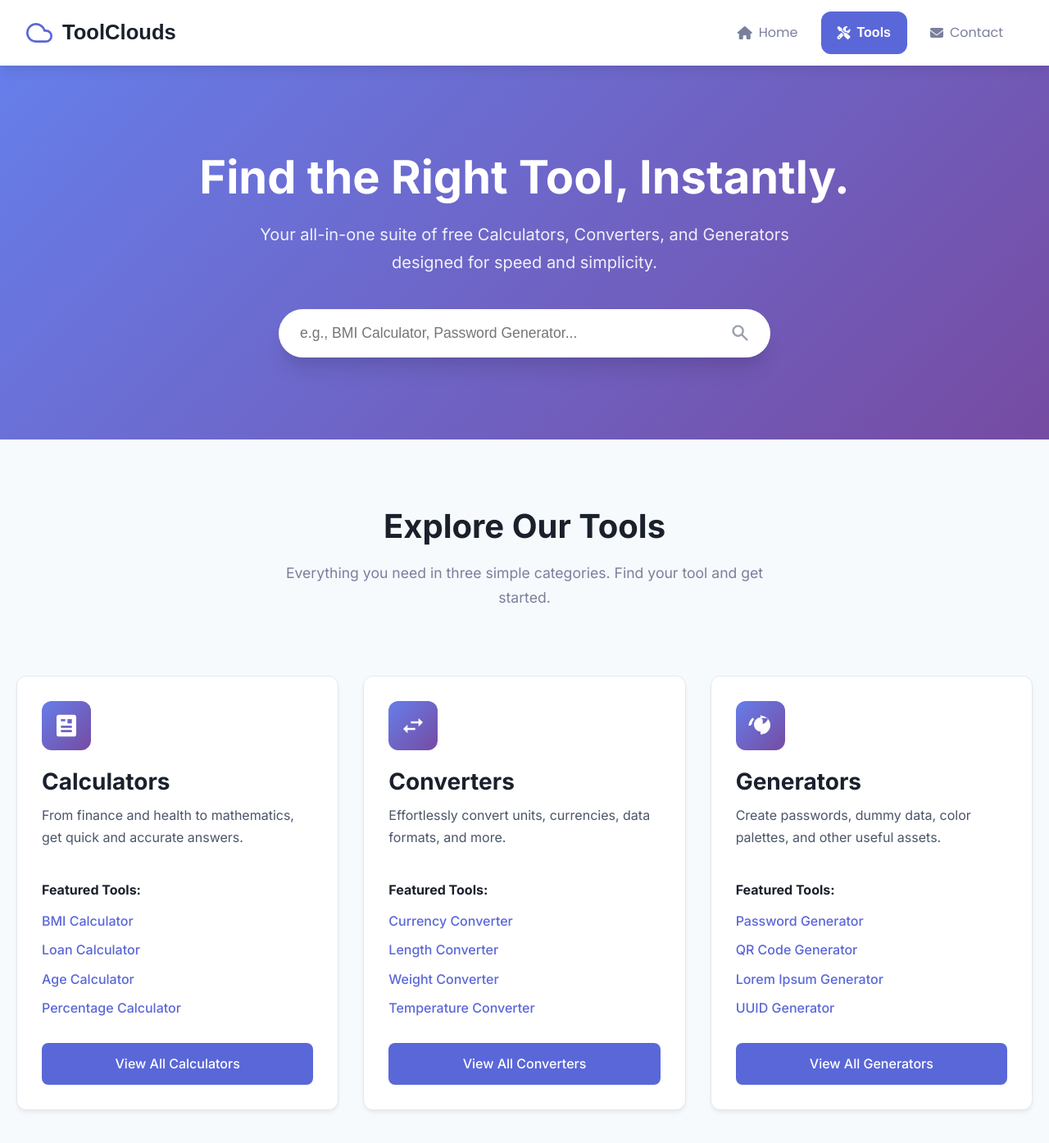
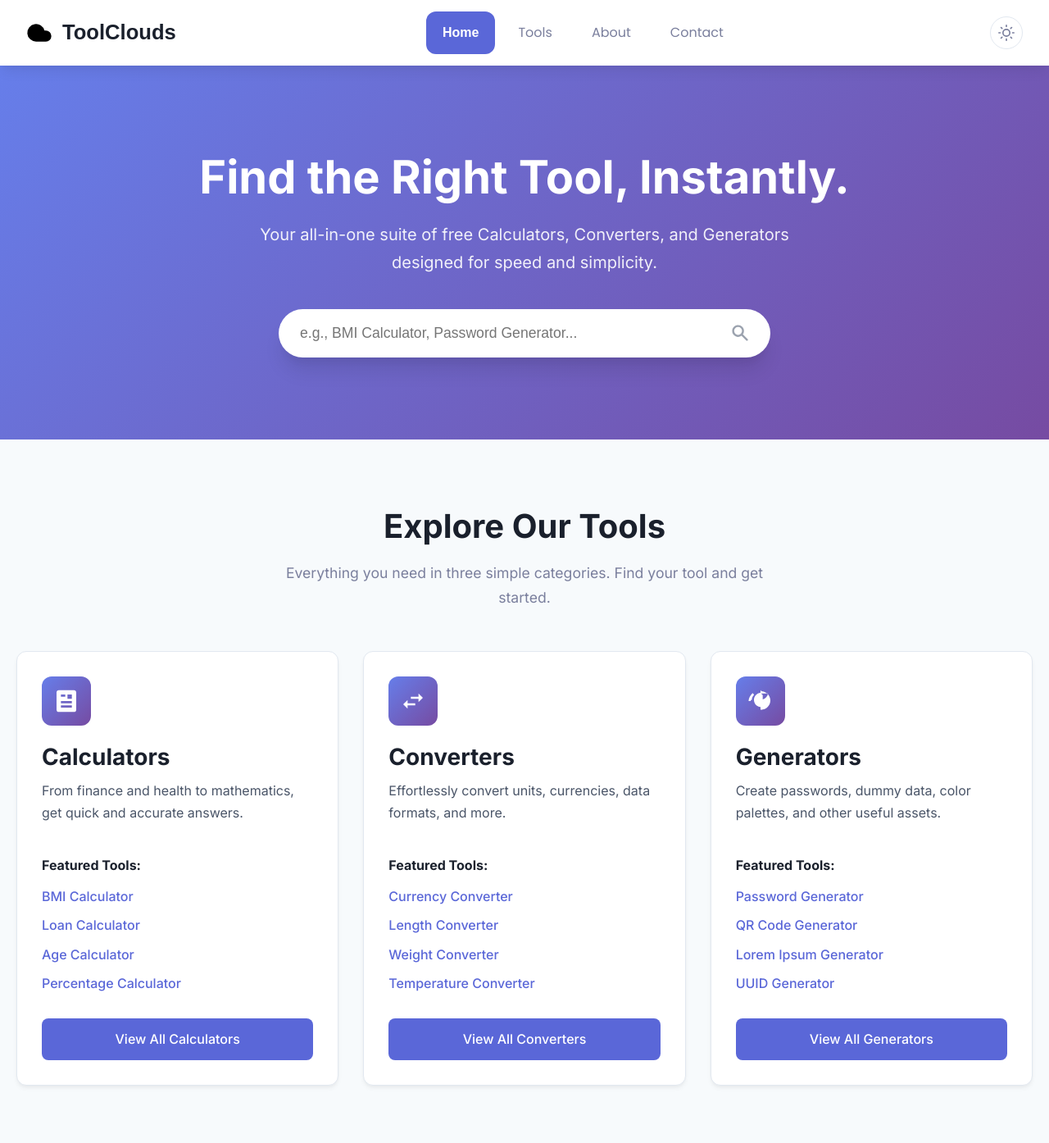
Before and after one commit to ManjeetCodes0/toolclouds, a Jekyll site: the page built from index.markdown, in a window 1280 px wide and 1400 px high. Shown: the top 1394 px of the window at 82% size. Built offline with Jekyll 4.4.1, drawn with Linux system fonts in a browser that asks for light colours; some web fonts are replaced.

Commit message:
add night mode

```diff
--- a/_includes/navbar.html
+++ b/_includes/navbar.html
@@ -1,47 +1,51 @@
+{%- assign basePath = '' -%}
+{%- if page.url contains '/us/' -%}
+    {%- assign basePath = '/us' -%}
+{%- endif -%}
+
 <header class="site-header">
     <div class="header-container">
-        <a href="/" class="logo">
-            <svg class="logo-icon" xmlns="http://www.w3.org/2000/svg" viewBox="0 0 24 24" fill="none"
-                stroke="currentColor" stroke-width="2" stroke-linecap="round" stroke-linejoin="round">
-                <path d="M18 10h-1.26A8 8 0 1 0 9 20h9a5 5 0 0 0 0-10z"></path>
-            </svg>
+        <a href="{{ basePath | default: '/' }}" class="logo">
+            <svg class="logo-icon" xmlns="http://www.w3.org/2000/svg" viewBox="0 0 24 24"><path d="M18 10h-1.26A8 8 0 1 0 9 20h9a5 5 0 0 0 0-10z"></path></svg>
             <span>ToolClouds</span>
         </a>
+
         <nav class="main-nav">
             <ul class="nav-list">
-                <li class="nav-item"><a href="/" class="nav-link" aria-current="page"><i
-                            class="fas fa-home"></i><span>Home</span></a></li>
+                <li class="nav-item"><a href="{{ basePath | default: '/' }}" class="nav-link {% if page.url == '/' or page.url == '/us/' %}active{% endif %}">Home</a></li>
                 <li class="nav-item dropdown">
-                    <a href="#" class="nav-link active"><i class="fas fa-tools"></i><span>Tools</span></a>
+                    <a href="#" class="nav-link">Tools</a>
                     <div class="dropdown-menu">
-                        <a href="/calculators" class="dropdown-item"><i
-                                class="fas fa-calculator"></i><span>Calculators</span></a>
-                        <a href="/converters" class="dropdown-item"><i
-                                class="fas fa-exchange-alt"></i><span>Converters</span></a>
-                        <a href="/generators" class="dropdown-item"><i
-                                class="fas fa-cog"></i><span>Generators</span></a>
+                        <a href="{{ basePath }}/calculators" class="dropdown-item">Calculators</a>
+                        <a href="{{ basePath }}/converters" class="dropdown-item">Converters</a>
+                        <a href="{{ basePath }}/generators" class="dropdown-item">Generators</a>
                     </div>
                 </li>
-                <!-- <li class="nav-item"><a href="/blog" class="nav-link"><i class="fas fa-blog"></i><span>Blog</span></a> -->
-                </li>
-                <li class="nav-item"><a href="/" class="nav-link"><i
-                            class="fas fa-envelope"></i><span>Contact</span></a></li>
+                <li class="nav-item"><a href="/about" class="nav-link {% if page.url == '/about/' or page.url == '/us/about/' %}active{% endif %}">About</a></li>
+                <li class="nav-item"><a href="/contact" class="nav-link {% if page.url == '/contact/' or page.url == '/us/contact/' %}active{% endif %}">Contact</a></li>
             </ul>
         </nav>
-        <button class="nav-toggler" id="js-nav-toggler">
-            <span></span><span></span><span></span>
-        </button>
+
+        <div class="header-actions">
+            <button class="theme-toggle" id="theme-toggle" title="Toggle theme">
+                <svg class="sun-icon" xmlns="http://www.w3.org/2000/svg" viewBox="0 0 24 24" fill="none" stroke="currentColor" stroke-width="2" stroke-linecap="round" stroke-linejoin="round"><circle cx="12" cy="12" r="5"></circle><line x1="12" y1="1" x2="12" y2="3"></line><line x1="12" y1="21" x2="12" y2="23"></line><line x1="4.22" y1="4.22" x2="5.64" y2="5.64"></line><line x1="18.36" y1="18.36" x2="19.78" y2="19.78"></line><line x1="1" y1="12" x2="3" y2="12"></line><line x1="21" y1="12" x2="23" y2="12"></line><line x1="4.22" y1="19.78" x2="5.64" y2="18.36"></line><line x1="18.36" y1="5.64" x2="19.78" y2="4.22"></line></svg>
+                <svg class="moon-icon" xmlns="http://www.w3.org/2000/svg" viewBox="0 0 24 24" fill="none" stroke="currentColor" stroke-width="2" stroke-linecap="round" stroke-linejoin="round"><path d="M21 12.79A9 9 0 1 1 11.21 3 7 7 0 0 0 21 12.79z"></path></svg>
+            </button>
+            <button class="nav-toggler" id="nav-toggler">
+                <span></span><span></span><span></span>
+            </button>
+        </div>
     </div>
 </header>
 
-<nav class="mobile-nav" id="js-mobile-nav">
-    <button id="js-nav-close" class="nav-close-btn">&times;</button>
+<nav class="mobile-nav" id="mobile-nav">
+    <button id="nav-close" class="nav-close-btn">&times;</button>
     <ul class="mobile-nav-list">
-        <li><a href="/" class="mobile-nav-link">Home</a></li>
-        <li><a href="/calculators" class="mobile-nav-link">Calculators</a></li>
-        <li><a href="/converters" class="mobile-nav-link">Converters</a></li>
-        <li><a href="/generators" class="mobile-nav-link">Generators</a></li>
-        <li><a href="/blog" class="mobile-nav-link">Blog</a></li>
-        <li><a href="/" class="mobile-nav-link">Contact</a></li>
+        <li><a href="{{ basePath | default: '/' }}" class="mobile-nav-link">Home</a></li>
+        <li><a href="{{ basePath }}/calculators" class="mobile-nav-link">Calculators</a></li>
+        <li><a href="{{ basePath }}/converters" class="mobile-nav-link">Converters</a></li>
+        <li><a href="{{ basePath }}/generators" class="mobile-nav-link">Generators</a></li>
+        <li><a href="/about" class="mobile-nav-link">About</a></li>
+        <li><a href="/contact" class="mobile-nav-link">Contact</a></li>
     </ul>
 </nav>
--- a/assets/css/style.css
+++ b/assets/css/style.css
@@ -1,9 +1,3 @@
-/*
-==============================================
---- MASTER CSS FILE ---
-==============================================
-*/
-
 /* --- Inter --- */
 /* inter-regular - latin */
 @font-face {
@@ -91,10 +85,11 @@
     --color-heading: #1A202C;
     --color-body-text: #4A5568;
     --color-secondary-text: #7A7F9D;
+    --color-white-hero: #ffffff;
 
     /* Backgrounds & Borders */
     --color-background: #F7FAFC;
-    --color-white: #FFFFFF;
+    --color-white: #FFFFFF; /* Used for element backgrounds like cards/header */
     --color-border: #E2E8F0;
     --color-dark-bg: #23273B;
 
@@ -109,6 +104,26 @@
     /* Fonts */
     --font-primary: 'Inter', -apple-system, BlinkMacSystemFont, "Segoe UI", Roboto, Helvetica, Arial, sans-serif;
     --font-secondary: 'Poppins', sans-serif;
+}
+
+/* --- ADDED: DARK THEME VARIABLES --- */
+[data-theme="dark"] {
+    --color-primary: #7F8CF3;
+    --color-primary-dark: #5A67D8;
+    --color-primary-light: #3a2d5c;
+
+    --color-heading: #F7FAFC;
+    --color-body-text: #A0AEC0;
+    --color-secondary-text: #718096;
+
+    --color-background: #1A202C;
+    --color-white: #2D3748;
+    --color-border: #4A5568;
+    --color-dark-bg: #1A202C;
+
+    --shadow-sm: 0 4px 6px -1px rgba(0, 0, 0, 0.15), 0 2px 4px -1px rgba(0, 0, 0, 0.1);
+    --shadow-md: 0 10px 15px -3px rgba(0, 0, 0, 0.2), 0 4px 6px -2px rgba(0, 0, 0, 0.1);
+    --shadow-lg: 0 20px 25px -5px rgba(0, 0, 0, 0.25), 0 10px 10px -5px rgba(0, 0, 0, 0.1);
 }
 
 /* --- BASE & RESET STYLES --- */
@@ -127,6 +142,7 @@
     line-height: 1.7;
     width: 100%;
     overflow-x: hidden;
+    transition: background-color 0.3s, color 0.3s;
 }
 body.nav-open {
     overflow: hidden;
@@ -135,22 +151,20 @@
     color: var(--color-heading);
     font-weight: 700;
     line-height: 1.3;
+    transition: color 0.3s;
 }
 
-/*
-==============================================
---- HEADER / NAVBAR ---
-==============================================
-*/
+/* --- HEADER / NAVBAR --- */
 .site-header {
     background: var(--color-white);
     box-shadow: var(--shadow-md);
     height: var(--header-height);
     display: flex;
     align-items: center;
-    position: relative;
+    position: sticky; /* Changed to sticky for better behavior */
     top: 0;
     z-index: 100;
+    transition: var(--transition);
 }
 .header-container {
     max-width: 1280px;
@@ -178,7 +192,12 @@
 }
 .main-nav .nav-list {
     display: flex;
+    align-items: center; /* Vertically align items */
     list-style: none;
+}
+.nav-item {
+    display: flex; /* Added for alignment */
+    align-items: center;
 }
 .nav-link {
     display: flex;
@@ -195,6 +214,7 @@
 }
 .nav-link:hover {
     color: var(--color-heading);
+    background-color: var(--color-border);
 }
 .nav-link.active {
     background: var(--color-primary);
@@ -239,7 +259,7 @@
     align-items: center;
     padding: 0.8rem 1rem;
     text-decoration: none;
-    color: var(--color-white);
+    color: #f0f0f0; /* Adjusted for dark dropdown background */
     font-weight: 500;
     transition: var(--transition);
     border-radius: 8px;
@@ -253,6 +273,45 @@
     width: 20px;
     text-align: center;
 }
+
+/* --- ADDED: HEADER ACTIONS CONTAINER --- */
+.header-actions {
+    display: flex;
+    align-items: center;
+    gap: 1rem;
+}
+
+/* --- ADDED: THEME TOGGLE BUTTON --- */
+.theme-toggle {
+    background: none;
+    border: 1px solid var(--color-border);
+    color: var(--color-secondary-text);
+    width: 40px;
+    height: 40px;
+    border-radius: 50%;
+    cursor: pointer;
+    display: flex;
+    align-items: center;
+    justify-content: center;
+    padding: 0;
+    transition: var(--transition);
+}
+.theme-toggle:hover {
+    border-color: var(--color-primary);
+    color: var(--color-primary);
+}
+.theme-toggle svg {
+    width: 20px;
+    height: 20px;
+    stroke: currentColor;
+    transition: transform 0.3s ease;
+}
+.moon-icon { display: none; }
+.sun-icon { display: block; }
+[data-theme="dark"] .moon-icon { display: block; }
+[data-theme="dark"] .sun-icon { display: none; }
+
+/* --- MOBILE NAVIGATION --- */
 .nav-toggler {
     display: none;
     background: transparent;
@@ -261,6 +320,7 @@
     height: 40px;
     cursor: pointer;
     z-index: 1001;
+    position: relative; /* For z-index to work */
 }
 .nav-toggler span {
     width: 28px;
@@ -311,7 +371,7 @@
     display: block;
     padding: 1rem 0;
     text-decoration: none;
-    color: var(--color-white);
+    color: var(--color-white-hero);
     font-weight: 500;
     font-size: 2rem;
     font-family: var(--font-secondary);
@@ -333,44 +393,89 @@
 .nav-toggler.active span:nth-child(3) {
     transform: translateY(-9px) rotate(-45deg);
 }
-
-/*
- * CSS for the Mobile Navigation Close Button
- * Add this to your main stylesheet.
- */
-
 .nav-close-btn {
-    /* Positioning */
     position: absolute;
     top: 15px;
     right: 20px;
-    z-index: 1010; /* Make sure it's above other nav items */
-
-    /* Appearance */
+    z-index: 1010;
     background: transparent;
     border: none;
-    padding: 10px; /* Increases the clickable area */
-    color: #ffffff; /* A dark color, adjust to match your theme */
-    font-size: 2.5rem; /* Makes the '×' symbol large and tappable */
+    padding: 10px;
+    color: #ffffff;
+    font-size: 2.5rem;
     font-weight: 300;
     line-height: 1;
-
-    /* Interaction */
     cursor: pointer;
     transition: transform 0.2s ease-in-out, color 0.2s ease-in-out;
 }
-
-/* Optional: Add a subtle hover effect */
 .nav-close-btn:hover {
     transform: rotate(90deg);
-    color: #377DFF; /* Use your site's primary color */
+    color: var(--color-primary);
+}
+
+/* --- (REST OF YOUR CSS...) --- */
+
+/* --- RESPONSIVE & DESKTOP STYLES --- */
+@media (max-width: 992px) {
+    .main-nav {
+        display: none;
+    }
+    .nav-toggler {
+        display: block;
+    }
 }
 
 /*
 ==============================================
 --- MAIN PAGE CONTENT (Mobile-First) ---
 ==============================================
+
+==============================================
+--- ADDED: DARK THEME FOR MAIN PAGE CONTENT ---
+==============================================
 */
+
+/* --- Dark Theme Overrides for Global Elements --- */
+[data-theme="dark"] {
+  /* Fixes the search input icon color in dark mode */
+  .search-wrapper svg {
+    color: var(--color-secondary-text);
+  }
+
+  /* Fixes the search result hover color in dark mode */
+  .search-results a:hover {
+    background-color: var(--color-background);
+  }
+
+  /* Makes the focus ring on the search bar visible in dark mode */
+  #toolSearch:focus {
+    box-shadow: 0 0 0 4px rgba(127, 140, 243, 0.3); /* Lighter version of primary color */
+  }
+
+  /* Optional: Adjust the hero gradient for dark mode for a deeper look */
+  .hero-section {
+      background: linear-gradient(135deg, #434190 0%, #23273B 100%);
+  }
+}
+
+
+/* --- Dark Theme for CLP (Calculator List Page) Component --- */
+/* This redefines the local --clp variables when dark mode is active */
+[data-theme="dark"] .clp-page-container {
+    --clp-color-primary: #5A8DFF;
+    --clp-color-heading: #E0E6F1;
+    --clp-color-body-text: #A9B4C7;
+    --clp-color-background: #1A202C; /* Matches main dark background */
+    --clp-color-white: #2D3748;      /* Cards get a dark background */
+    --clp-color-border: #4A5568;
+    --clp-shadow-md: 0 8px 25px -3px rgba(0, 0, 0, 0.2), 0 4px 6px -2px rgba(0, 0, 0, 0.15);
+}
+
+/* We also need to override the hardcoded light-colored shadow on the CLP cards */
+[data-theme="dark"] .clp-tool-card {
+    box-shadow: 0 4px 6px rgba(0, 0, 0, 0.2);
+}
+
 .section-container {
     max-width: var(--container-width);
     margin: 0 auto;
@@ -396,14 +501,14 @@
 .hero-section {
     padding: 100px 20px;
     background: linear-gradient(135deg, #667eea 0%, #764ba2 100%);
-    color: var(--color-white);
+    color: var(--color-white-hero);
     text-align: center;
 }
 .hero-title {
     font-size: clamp(2.5rem, 5vw, 3.5rem);
     font-weight: 700;
     margin-bottom: 1rem;
-    color: var(--color-white);
+    color: var(--color-white-hero);
 }
 .hero-subtitle {
     font-size: 1.25rem;
@@ -575,6 +680,7 @@
     font-size: 0.95rem;
     margin: 0;
     flex-grow: 1;
+    color: #8159dd;
 }
 .popular-tool-link {
     color: var(--color-primary);
--- a/assets/js/main.js
+++ b/assets/js/main.js
@@ -1,30 +1,53 @@
-// navbar Sricpt
-// for mobile toggle
 document.addEventListener('DOMContentLoaded', () => {
-    const navToggler = document.getElementById('js-nav-toggler');
-    const mobileNav = document.getElementById('js-mobile-nav');
-    // 1. Get the new close button from your HTML
-    const navClose = document.getElementById('js-nav-close');
+
+    // --- 1. THEME TOGGLE LOGIC ---
+    // Handles light/dark mode switching and saves the user's preference.
+    const themeToggle = document.getElementById('theme-toggle');
+    const htmlEl = document.documentElement;
+
+    const setTheme = (theme) => {
+        htmlEl.setAttribute('data-theme', theme);
+        localStorage.setItem('theme', theme);
+    };
+
+    const savedTheme = localStorage.getItem('theme');
+    const prefersDark = window.matchMedia('(prefers-color-scheme: dark)').matches;
+
+    if (savedTheme) {
+        setTheme(savedTheme);
+    } else if (prefersDark) {
+        setTheme('dark');
+    } else {
+        setTheme('light');
+    }
+
+    if (themeToggle) {
+        themeToggle.addEventListener('click', () => {
+            const currentTheme = htmlEl.getAttribute('data-theme');
+            const newTheme = currentTheme === 'light' ? 'dark' : 'light';
+            setTheme(newTheme);
+        });
+    }
+
+    // --- 3. MOBILE NAVIGATION LOGIC ---
+    // Uses your advanced script with updated element IDs.
+    const navToggler = document.getElementById('nav-toggler');
+    const mobileNav = document.getElementById('mobile-nav');
+    const navClose = document.getElementById('nav-close');
 
     if (navToggler && mobileNav && navClose) {
-
-        // --- Function to OPEN the navigation ---
         const openMobileNav = () => {
             navToggler.classList.add('active');
             mobileNav.classList.add('active');
             document.body.classList.add('nav-open');
         };
 
-        // --- Function to CLOSE the navigation (to avoid repeating code) ---
         const closeMobileNav = () => {
             navToggler.classList.remove('active');
             mobileNav.classList.remove('active');
             document.body.classList.remove('nav-open');
         };
 
-        // --- Event Listeners ---
-
-        // Hamburger icon toggles the navigation
         navToggler.addEventListener('click', () => {
             if (mobileNav.classList.contains('active')) {
                 closeMobileNav();
@@ -33,22 +56,16 @@
             }
         });
 
-        // 2. The new close button will close the navigation
         navClose.addEventListener('click', closeMobileNav);
 
-        // Clicking any link inside the mobile nav will also close it
         const mobileLinks = document.querySelectorAll('.mobile-nav-link');
         mobileLinks.forEach(link => {
             link.addEventListener('click', closeMobileNav);
         });
     }
-});
 
 
-// Index page JS
-// (The rest of your code remains the same)
-
-// Hardcoded data for the search bar
+    // --- 4. LIVE SEARCH FUNCTIONALITY ---
     const toolsData = [
         { "title": "BMI Calculator", "url": "#", "category": "calculators" },
         { "title": "Loan Calculator", "url": "#", "category": "calculators" },
@@ -64,10 +81,9 @@
         { "title": "UUID Generator", "url": "#", "category": "generators" }
     ];
 
-document.addEventListener('DOMContentLoaded', () => {
-    // --- LIVE SEARCH FUNCTIONALITY ---
     const searchInput = document.getElementById('toolSearch');
     const searchResults = document.getElementById('searchResults');
+
     if (searchInput && searchResults) {
         searchInput.addEventListener('input', (e) => {
             const query = e.target.value.toLowerCase();
@@ -77,48 +93,64 @@
                 if (filteredTools.length > 0) {
                     filteredTools.forEach(tool => {
                         const a = document.createElement('a');
-                        a.href = tool.url;
+                        a.href = tool.url; // Note: you'll want to update these URLs
                         a.textContent = tool.title;
                         searchResults.appendChild(a);
                     });
                     searchResults.style.display = 'block';
-                } else { searchResults.style.display = 'none'; }
-            } else { searchResults.style.display = 'none'; }
+                } else {
+                    searchResults.style.display = 'none';
+                }
+            } else {
+                searchResults.style.display = 'none';
+            }
         });
         document.addEventListener('click', (e) => {
-            if (!searchInput.contains(e.target)) { searchResults.style.display = 'none'; }
+            if (!searchInput.contains(e.target)) {
+                searchResults.style.display = 'none';
+            }
         });
     }
 
-    // --- SCROLL ANIMATION ---
+
+    // --- 5. SCROLL ANIMATION (AOS) ---
     const animatedElements = document.querySelectorAll('[data-aos]');
-    if (animatedElements.length > 0) {
+    if (animatedElements.length > 0 && "IntersectionObserver" in window) {
         const observer = new IntersectionObserver((entries) => {
             entries.forEach(entry => {
-                if (entry.isIntersecting) { entry.target.classList.add('aos-animate'); }
+                if (entry.isIntersecting) {
+                    entry.target.classList.add('aos-animate');
+                }
             });
         }, { threshold: 0.1 });
         animatedElements.forEach(el => {
-            el.style.transform = 'translateY(30px)';
             observer.observe(el);
         });
     }
 
-    // --- FAQ ACCORDION ---
+
+    // --- 6. FAQ ACCORDION ---
     const faqItems = document.querySelectorAll('.faq-item');
     faqItems.forEach(item => {
         const question = item.querySelector('.faq-question');
         const answer = item.querySelector('.faq-answer');
+        if (question && answer) {
             question.addEventListener('click', () => {
                 const isActive = item.classList.contains('active');
+
+                // Close all other items
                 faqItems.forEach(otherItem => {
                     otherItem.classList.remove('active');
                     otherItem.querySelector('.faq-answer').style.maxHeight = 0;
                 });
+
+                // Open the clicked item if it wasn't already active
                 if (!isActive) {
                     item.classList.add('active');
                     answer.style.maxHeight = answer.scrollHeight + 'px';
                 }
             });
+        }
     });
+
 });
--- a/index.markdown
+++ b/index.markdown
@@ -81,7 +81,7 @@
         </div>
     </section>
 
-    <section class="section-container" style="background-color: #EDF2F7;" aria-labelledby="popular-tools-title">
+    <section class="section-container" aria-labelledby="popular-tools-title">
         <div class="section-header">
             <h2 id="popular-tools-title">Popular Tools</h2>
             <p>Check out some of the most frequently used tools by our visitors.</p>
```
Lines whose indentation alone changed are shown as unchanged.
